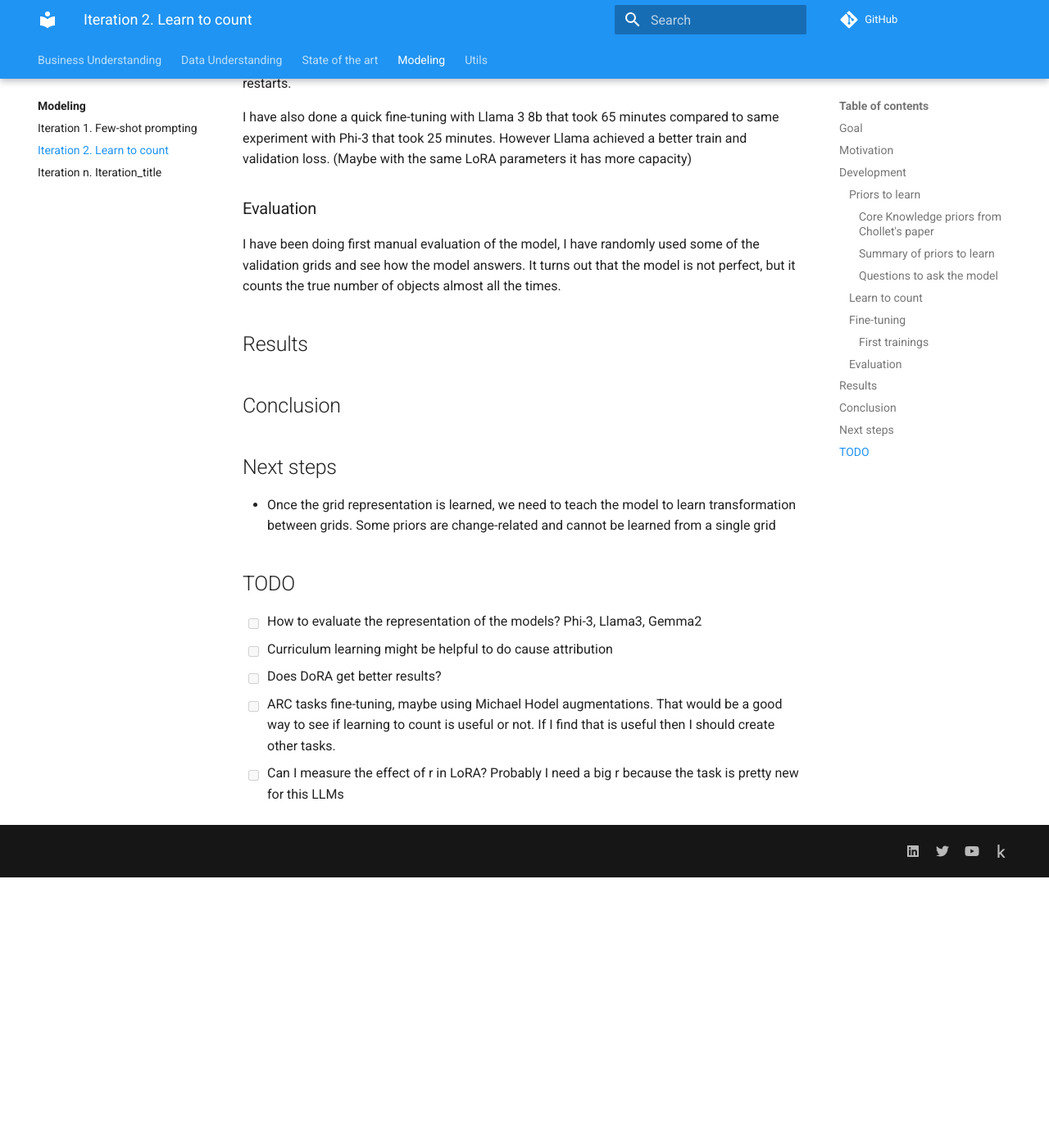
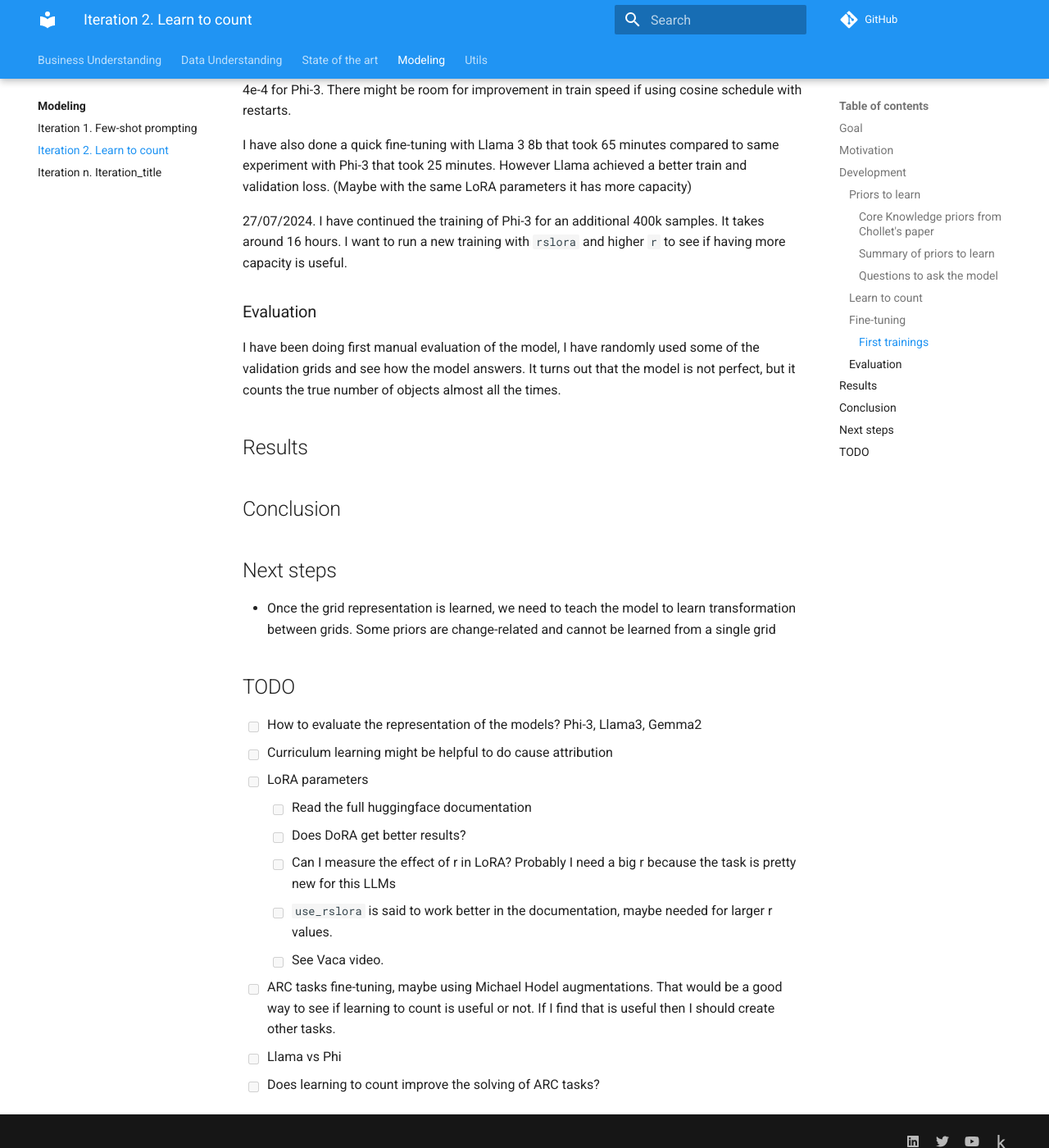
Before and after one commit to zhengjunyao-work/arc24, an MkDocs documentation site: the page built from docs/modeling/Iteration_02_learn_to_count.md, in a window 1280 px wide and 1400 px high, scrolled down 4535 px. Shown: the whole window at 82% size. Built offline with MkDocs 1.6.1 and Material for MkDocs 9.7.7, drawn with Linux system fonts in a browser that asks for light colours; comment, search, counter and statistics services are not loaded; before the commit the page ends 5605 px from its top, so only the background shows below that; some of the changed text lies outside the part shown.

Commit message:
continued fine-tuning for 400k more samples

```diff
--- a/docs/modeling/Iteration_02_learn_to_count.md
+++ b/docs/modeling/Iteration_02_learn_to_count.md
@@ -121,6 +121,7 @@ Resources:
 - [Fine-tuning Llama 3, wandb](https://wandb.ai/byyoung3/mlnews2/reports/Fine-Tuning-Llama-3-with-LoRA-TorchTune-vs-HuggingFace--Vmlldzo3NjE3NzAz#fine-tuning-llama-3:-torchtune-vs-hugginface)
 - [My notebook where I fine-tune Llama with QLoRa for prompt recovery](https://github.com/ironbar/prompt_recovery/blob/main/notebooks/012_fine-tune_llama.ipynb)
 - [Train on completions only](https://huggingface.co/docs/trl/en/sft_trainer#train-on-completions-only)
+- [Alejandro Vaca discussing LoRA parameters](https://www.youtube.com/live/458UWBlBdtI?si=Us2YQmdacm5rEO1L&t=2283)
 
 #### First trainings
 
@@ -141,6 +142,9 @@ I have also done a quick fine-tuning with Llama 3 8b that took 65 minutes compar
 that took 25 minutes. However Llama achieved a better train and validation loss. (Maybe with the same
 LoRA parameters it has more capacity)
 
+27/07/2024. I have continued the training of Phi-3 for an additional 400k samples. It takes around 16 hours.
+I want to run a new training with `rslora` and higher `r` to see if having more capacity is useful.
+
 ### Evaluation
 
 I have been doing first manual evaluation of the model, I have randomly used some of the validation grids
@@ -159,7 +163,13 @@ number of objects almost all the times.
 
 - [ ] How to evaluate the representation of the models? Phi-3, Llama3, Gemma2
 - [ ] Curriculum learning might be helpful to do cause attribution
-- [ ] Does DoRA get better results?
+- [ ] LoRA parameters
+  - [ ] Read the full huggingface documentation
+  - [ ] Does DoRA get better results?
+  - [ ] Can I measure the effect of r in LoRA? Probably I need a big r because the task is pretty new for this LLMs
+  - [ ] `use_rslora` is said to work better in the documentation, maybe needed for larger r values.
+  - [ ] See Vaca video.
 - [ ] ARC tasks fine-tuning, maybe using Michael Hodel augmentations. That would be a good way to see if
       learning to count is useful or not. If I find that is useful then I should create other tasks.
-- [ ] Can I measure the effect of r in LoRA? Probably I need a big r because the task is pretty new for this LLMs
+- [ ] Llama vs Phi
+- [ ] Does learning to count improve the solving of ARC tasks?
```
Also changed, not shown: 1 other file.
